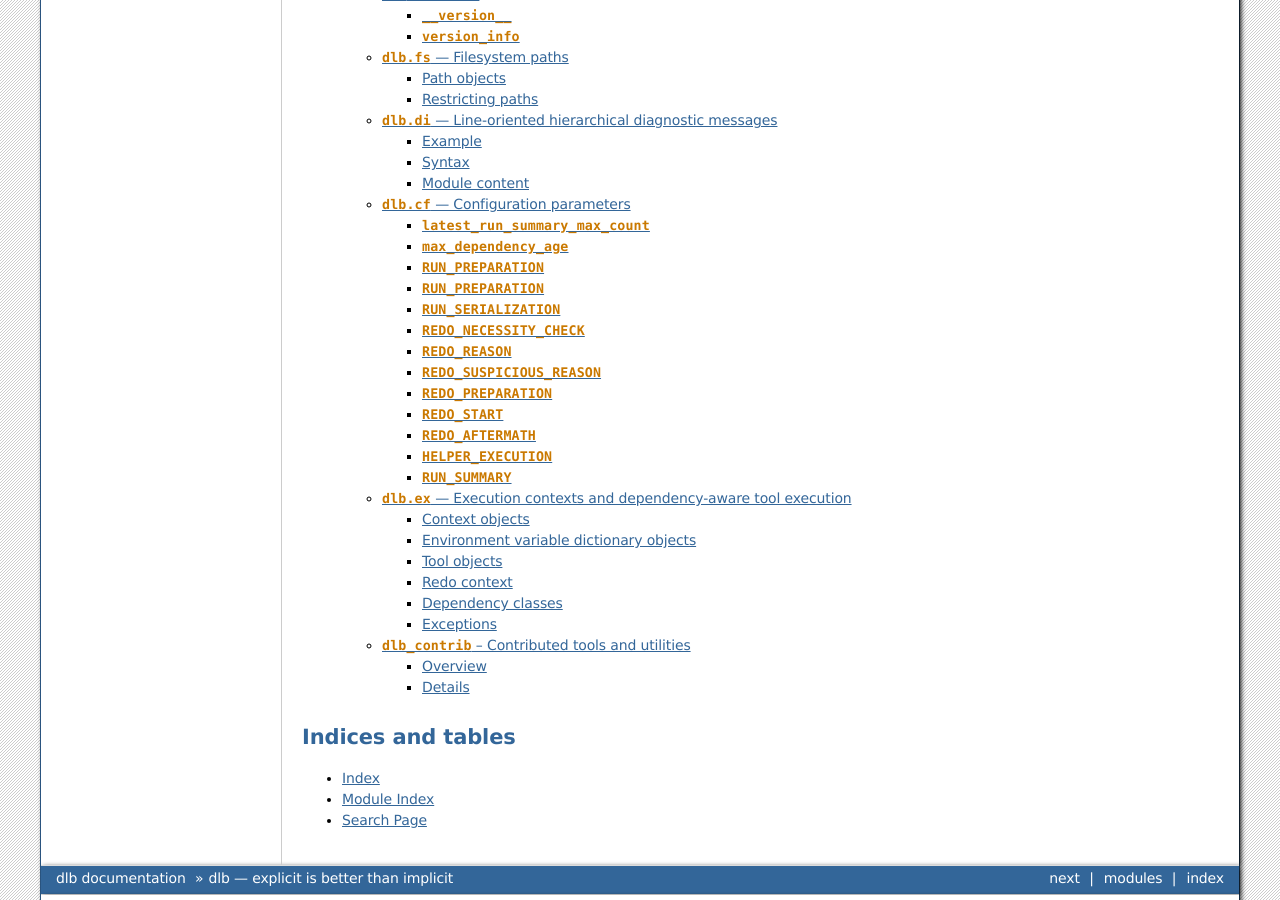
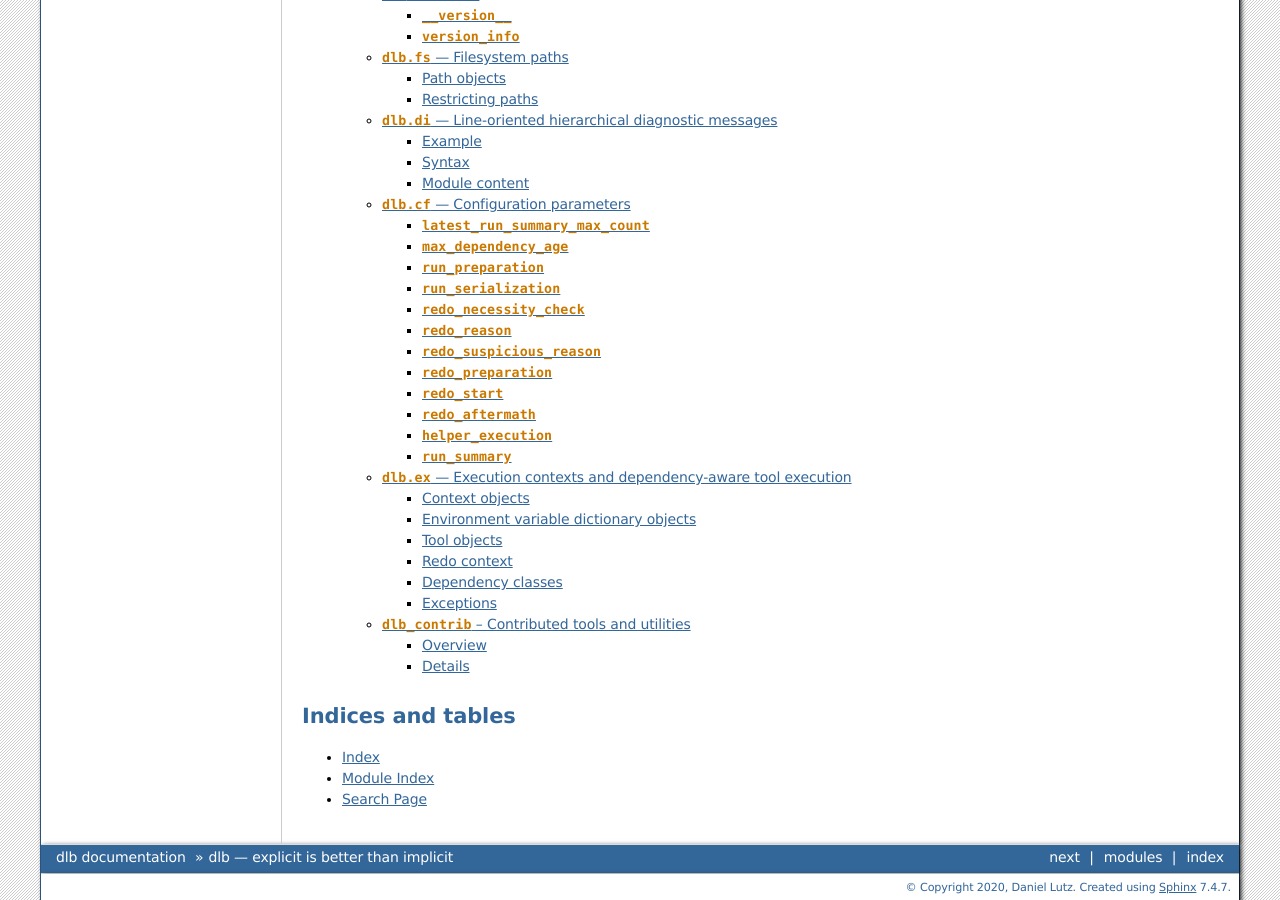
Before and after one commit to dlu-ch/dlb, a Sphinx documentation site: the page built from doc/index.rst, in a window 1280 px wide and 900 px high, scrolled down 2120 px. Built offline with Sphinx 7.4.7, drawn with Linux system fonts in a browser that asks for light colours; the version number could not be read and is left out.

```diff
--- a/doc/usage.rst
+++ b/doc/usage.rst
@@ -186,11 +186,11 @@ Add the following lines to :file:`build.py` (before the line ``with dlb.ex.Conte
   import dlb.di
   import dlb.cf
 
-  dlb.cf.level.HELPER_EXECUTION = dlb.di.INFO
+  dlb.cf.level.helper_execution = dlb.di.INFO
   dlb.cf.latest_run_summary_max_count = 5
 
 This instructs dlb to use the the log level :data:`dlb.di.INFO` for all future diagnostic messages of the category
-:data:`dlb.cf.level.HELPER_EXECUTION` and to output a summary after each run that compares the run with the
+:data:`dlb.cf.level.helper_execution` and to output a summary after each run that compares the run with the
 previous ones.
 
 
```
Also changed, not shown: doc/dlb_cf.rst.inc (+10 -11 lines), 4 other files.
